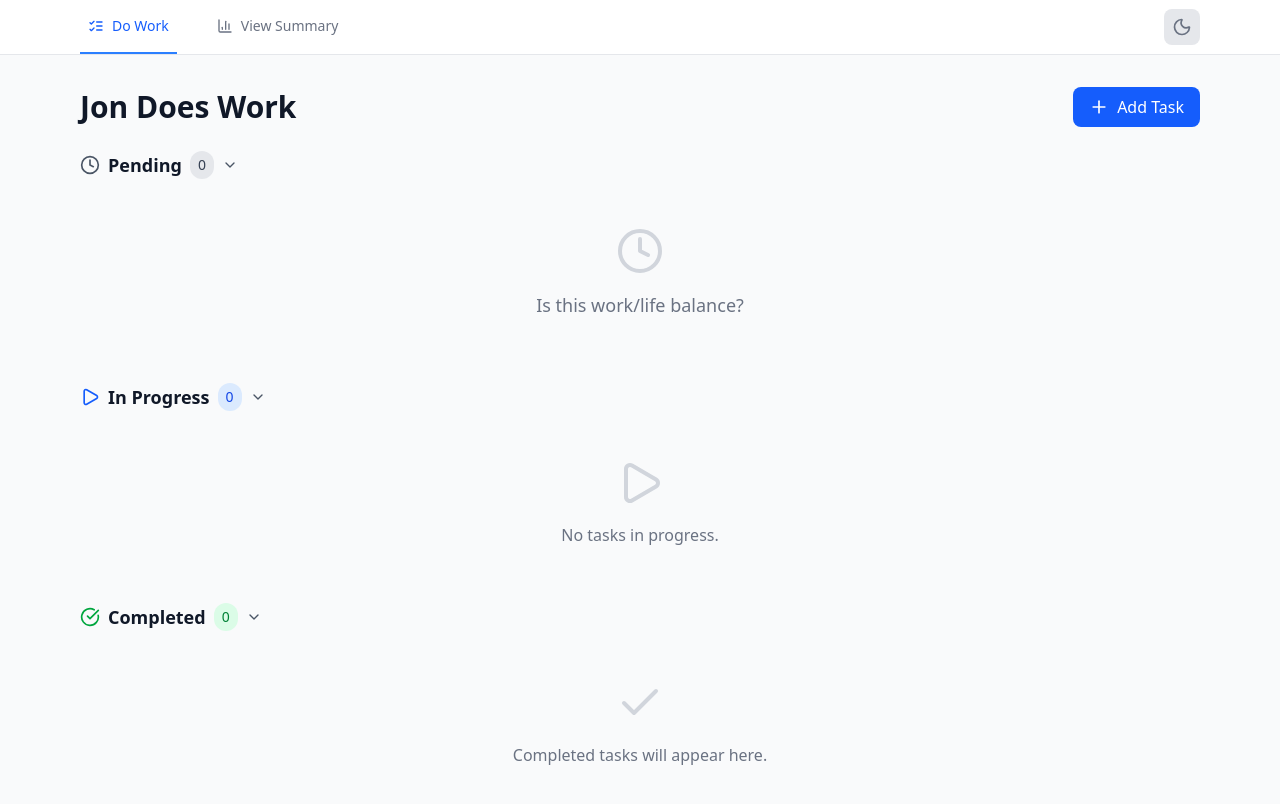
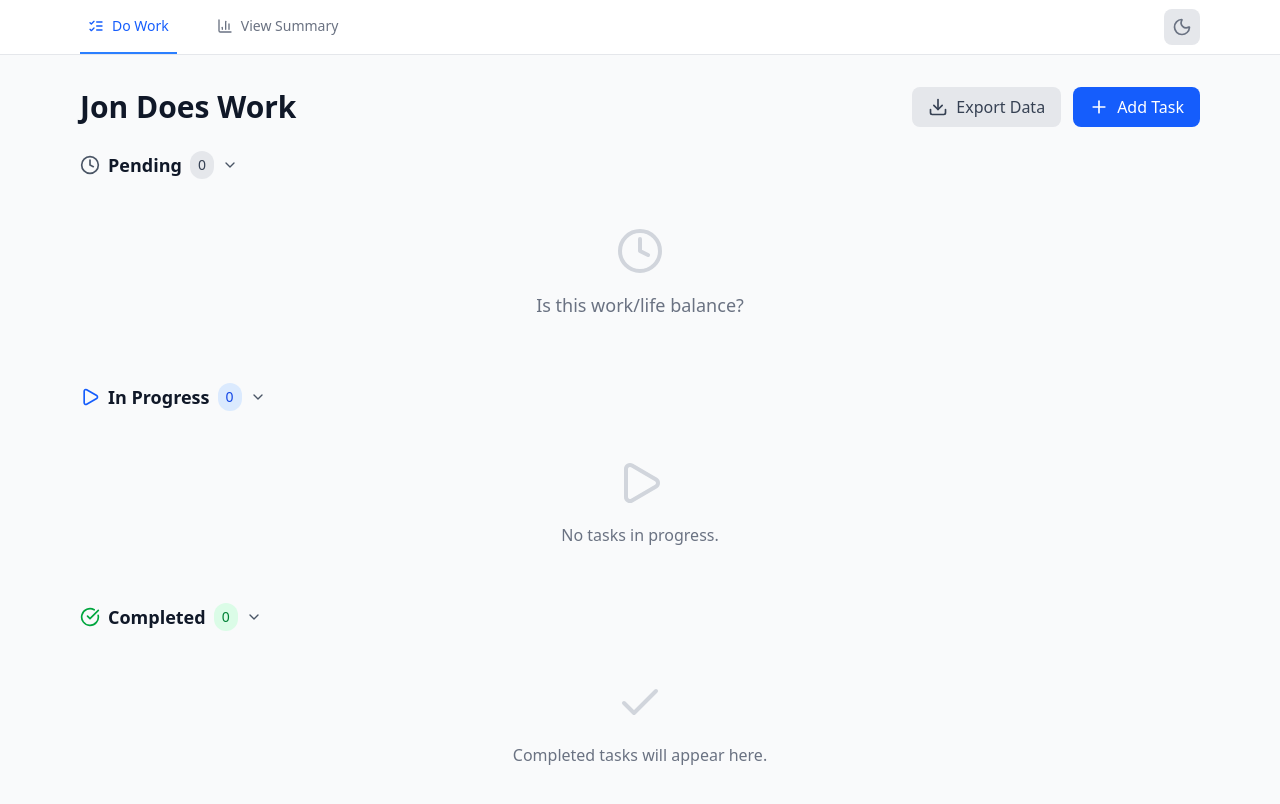
Before and after one commit to alfonsomartinezdev/jon-does-work, a React (Vite) app: page / in a window 1280 px wide. Shown: the top 804 px of the page. Built offline with nearby package versions, Linux system fonts and the light colour scheme.

Commit message:
add data export

```diff
--- a/src/pages/WorkView.tsx
+++ b/src/pages/WorkView.tsx
@@ -1,4 +1,11 @@
-import { Check, CircleCheckBig, Clock, Play, Plus } from "lucide-react";
+import {
+  Check,
+  CircleCheckBig,
+  Clock,
+  Download,
+  Play,
+  Plus,
+} from "lucide-react";
 import { useEffect, useMemo, useState } from "react";
 import TaskModal from "../components/TaskModal";
 import { TASK_STATUS, type Task, type TaskFormData } from "../global";
@@ -16,10 +23,10 @@ const WorkView: React.FC<WorkViewProps> = ({ theme }) => {
     [tasks]
   );
   const inProgressTasks = useMemo(
-  () => tasks
+    () =>
+      tasks
         .filter((task) => task.status === TASK_STATUS.IN_PROGRESS)
         .sort((a, b) => {
-      // Active timers first
           if (a.isTimerActive && !b.isTimerActive) return -1;
           if (!a.isTimerActive && b.isTimerActive) return 1;
           return 0;
@@ -118,6 +125,33 @@ const WorkView: React.FC<WorkViewProps> = ({ theme }) => {
     setEditingTask(null);
   };
 
+  const handleExportData = (): void => {
+    const dataToExport = {
+      exportDate: new Date().toISOString(),
+      tasks: tasks,
+      metadata: {
+        totalTasks: tasks.length,
+        pendingTasks: pendingTasks.length,
+        inProgressTasks: inProgressTasks.length,
+        completedTasks: completedTasks.length,
+      },
+    };
+
+    const jsonString = JSON.stringify(dataToExport, null, 2);
+    const blob = new Blob([jsonString], { type: "application/json" });
+    const url = URL.createObjectURL(blob);
+
+    const link = document.createElement("a");
+    link.href = url;
+    link.download = `jon-does-work-backup-${
+      new Date().toISOString().split("T")[0]
+    }.json`;
+    document.body.appendChild(link);
+    link.click();
+    document.body.removeChild(link);
+    URL.revokeObjectURL(url);
+  };
+
   useEffect(() => {
     const savedTasks = localStorage.getItem("tasks");
     if (savedTasks) {
@@ -176,6 +210,20 @@ const WorkView: React.FC<WorkViewProps> = ({ theme }) => {
               Jon Does Work
             </h1>
           </div>
+          <div className="flex items-center space-x-3">
+            <button
+              onClick={handleExportData}
+              className={
+                theme(
+                  "bg-gray-200 text-gray-700 hover:bg-gray-300",
+                  "bg-gray-700 text-gray-200 hover:bg-gray-600"
+                ) +
+                " px-4 py-2 rounded-lg transition-colors flex items-center space-x-2"
+              }
+            >
+              <Download size={20} />
+              <span>Export Data</span>
+            </button>
             <button
               onClick={openAddTaskModal}
               className="bg-blue-600 text-white px-4 py-2 rounded-lg hover:bg-blue-700 transition-colors flex items-center space-x-2"
@@ -183,6 +231,7 @@ const WorkView: React.FC<WorkViewProps> = ({ theme }) => {
               <Plus size={20} />
               <span>Add Task</span>
             </button>
+          </div>
         </div>
 
         <div className="space-y-6">
```
Lines whose indentation alone changed are shown as unchanged.
